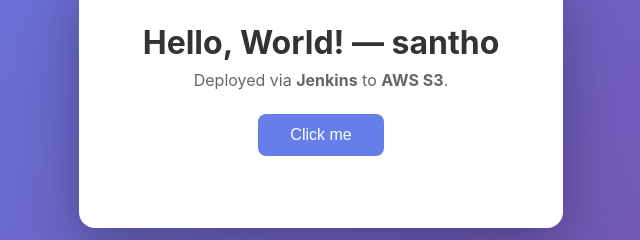
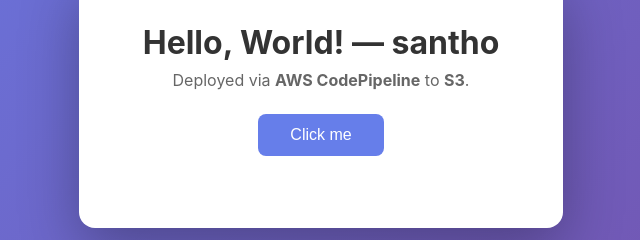
Before and after one commit to santhoshoradba/jenkins_1, a plain HTML site: page index.html in a window 1280 px wide. Shown: the part 299-539 px from the top of the page, 319-959 px from the left. Drawn offline with Linux system fonts and the light colour scheme.

Commit message:
Update index.html to reference CodePipeline

```diff
--- a/index.html
+++ b/index.html
@@ -3,13 +3,13 @@
 <head>
   <meta charset="UTF-8">
   <meta name="viewport" content="width=device-width, initial-scale=1.0">
-  <title>Hello from Jenkins + S3</title>
+  <title>Hello from CodePipeline + S3</title>
   <link rel="stylesheet" href="style.css">
 </head>
 <body>
   <div class="container">
     <h1>Hello, World! — santho</h1>
-    <p>Deployed via <strong>Jenkins</strong> to <strong>AWS S3</strong>.</p>
+    <p>Deployed via <strong>AWS CodePipeline</strong> to <strong>S3</strong>.</p>
     <button id="clickMe">Click me</button>
     <p id="message"></p>
   </div>
```
